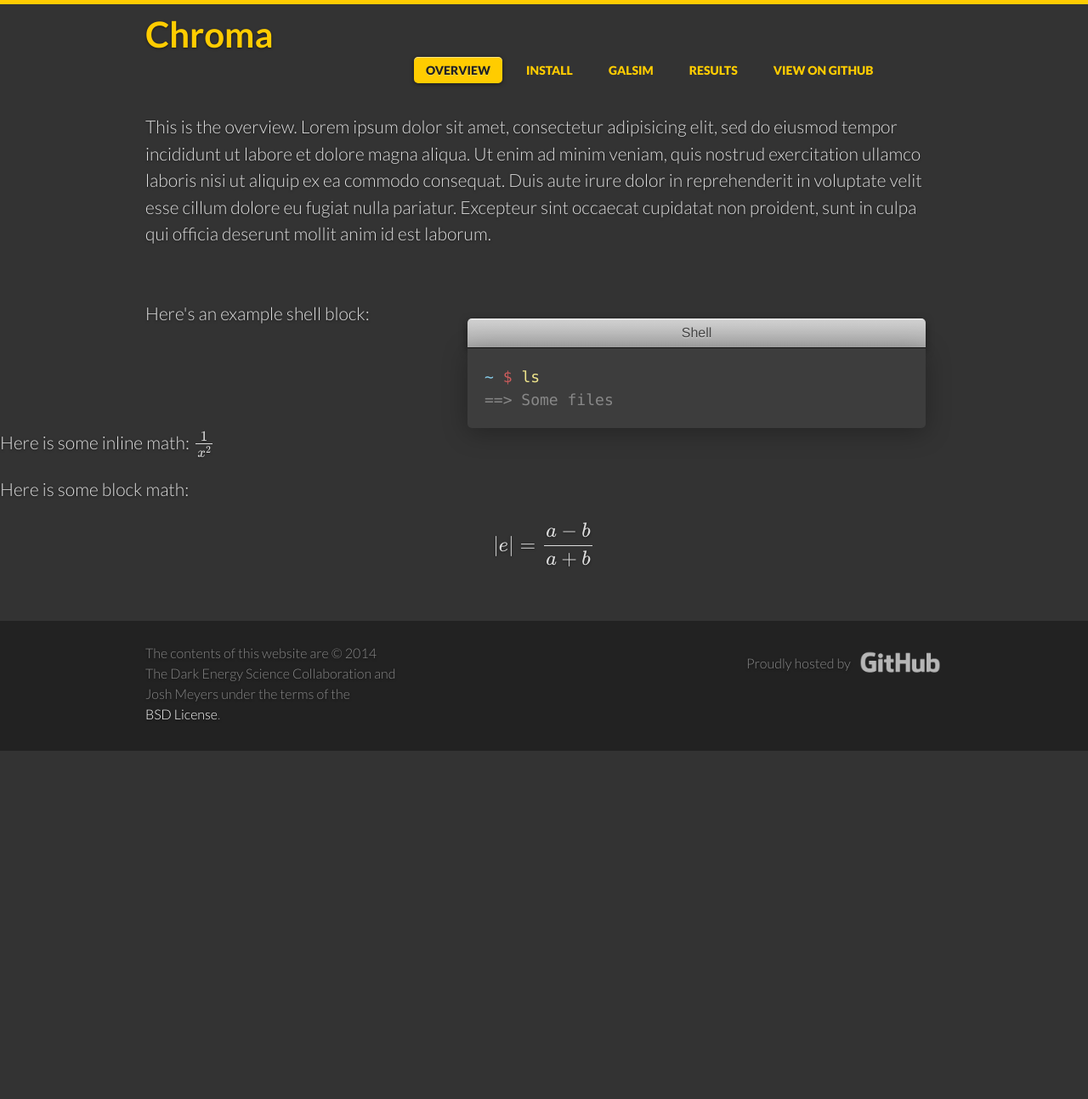
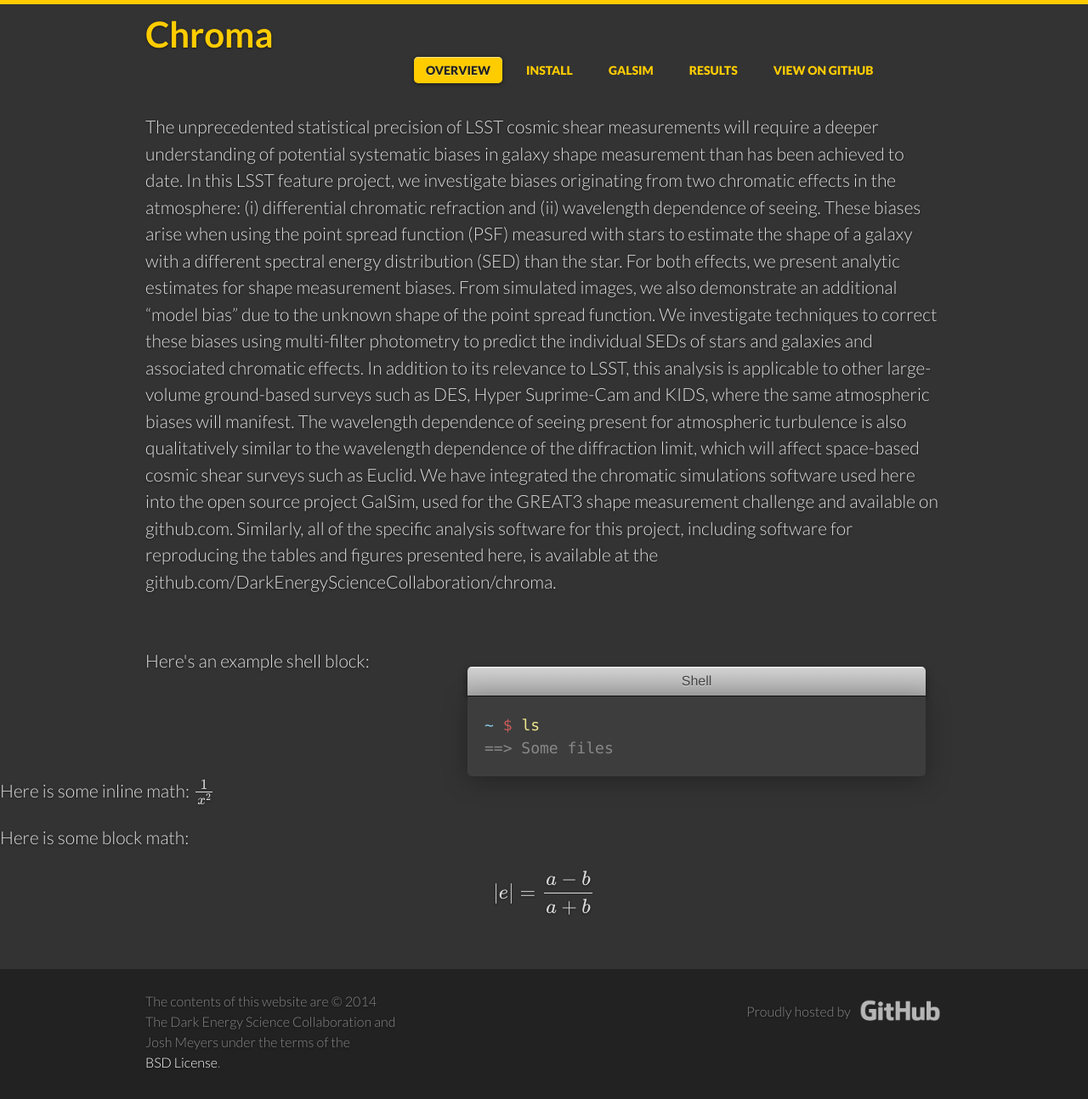
Before and after one commit to LSSTDESC/chroma, a Jekyll site: the page built from index.html, in a window 1280 px wide. Shown: the whole page at 85% size. Built offline with Jekyll 4.4.1, drawn with Linux system fonts in a browser that asks for light colours; some web fonts are replaced; formulas are drawn with MathJax 3; before the commit the page ends 900 px from its top, so only the background shows below that.

Commit message:
Actual overview text

```diff
--- a/index.html
+++ b/index.html
@@ -7,7 +7,9 @@ overview: true
 <section class="features">
   <div class="grid">
     <div class="unit whole center-on-mobiles">
-      <p class="line">  This is the overview.  Lorem ipsum dolor sit amet, consectetur adipisicing elit, sed do eiusmod tempor incididunt ut labore et dolore magna aliqua. Ut enim ad minim veniam, quis nostrud exercitation ullamco laboris nisi ut aliquip ex ea commodo consequat. Duis aute irure dolor in reprehenderit in voluptate velit esse cillum dolore eu fugiat nulla pariatur. Excepteur sint occaecat cupidatat non proident, sunt in culpa qui officia deserunt mollit anim id est laborum. </p>
+      <p class="line">  The unprecedented statistical precision of LSST cosmic shear measurements will require a deeper understanding of potential systematic biases in galaxy shape measurement than has been achieved to date.  In this LSST feature project, we investigate biases originating from two chromatic effects in the atmosphere: (i) differential chromatic refraction and (ii) wavelength dependence of seeing.  These biases arise when using the point spread function (PSF) measured with stars to estimate the shape of a galaxy with a different spectral energy distribution (SED) than the star.  For both effects, we present analytic estimates for shape measurement biases. From simulated images, we also demonstrate an additional “model bias” due to the unknown shape of the point spread function.  We investigate techniques to correct these biases using multi-filter photometry to predict the individual SEDs of stars and galaxies and associated chromatic effects.
+
+In addition to its relevance to LSST, this analysis is applicable to other large-volume ground-based surveys such as DES, Hyper Suprime-Cam and KIDS, where the same atmospheric biases will manifest.  The wavelength dependence of seeing present for atmospheric turbulence is also qualitatively similar to the wavelength dependence of the diffraction limit, which will affect space-based cosmic shear surveys such as Euclid.  We have integrated the chromatic simulations software used here into the open source project GalSim, used for the GREAT3 shape measurement challenge and available on github.com.  Similarly, all of the specific analysis software for this project, including software for reproducing the tables and figures presented here, is available at the github.com/DarkEnergyScienceCollaboration/chroma.
     </div>
   </div>
 </section>
```
